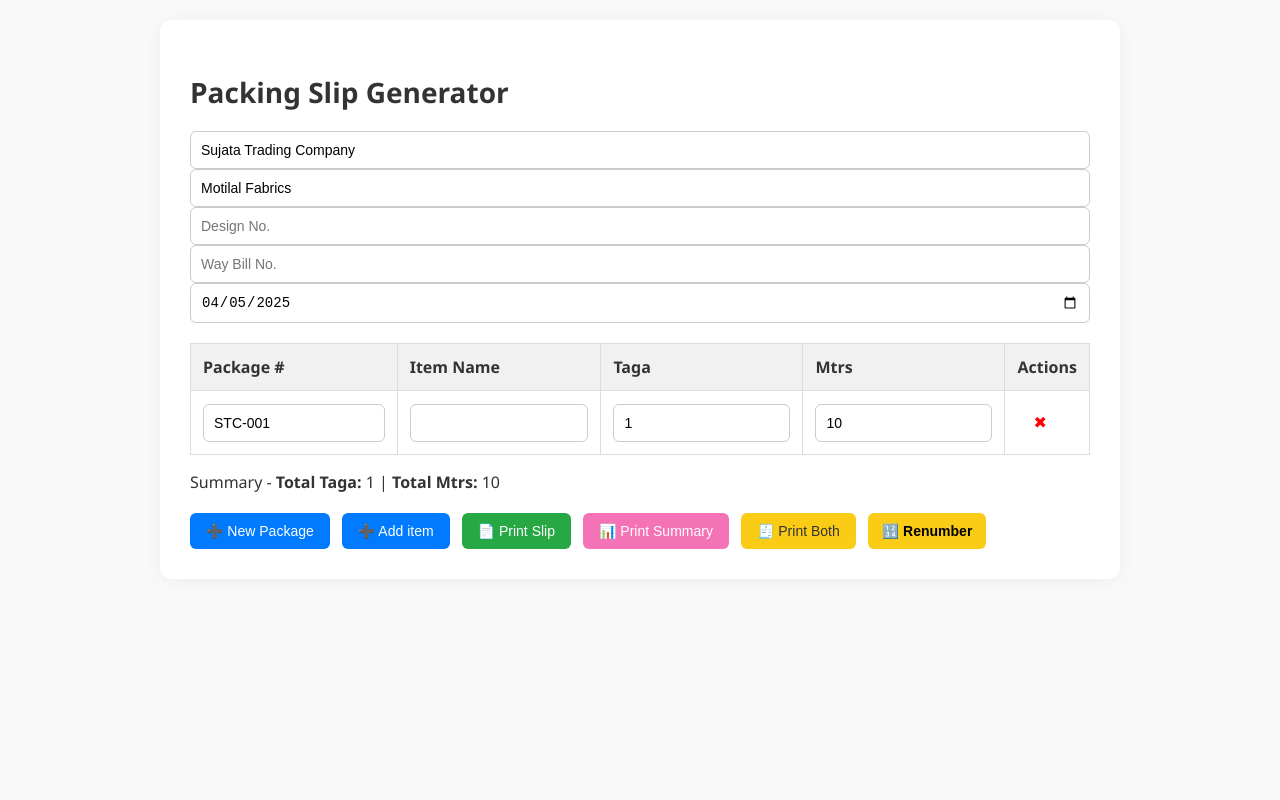
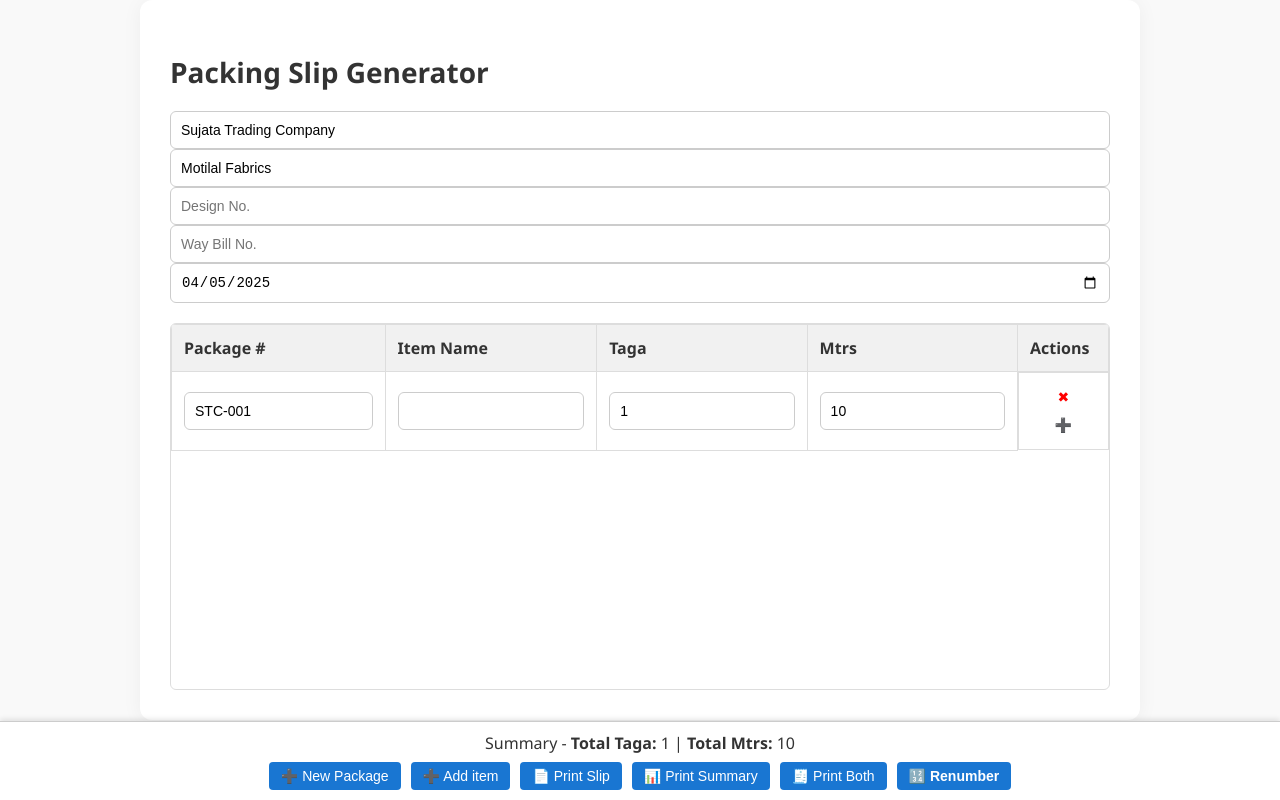
Before and after one commit to mukesh-techprescient/packing-slip-generator, a React (Vite) app: page / in a window 1280 px wide. Built offline with nearby package versions, Linux system fonts and the light colour scheme.

Commit message:
Renumber foix +styling changes bottom bar

```diff
--- a/src/App.jsx
+++ b/src/App.jsx
@@ -61,28 +61,52 @@
 
   };
 
-  const renumberRows = () => {
-    let newRows = [...rows];
+  const handleRenumber = () => {
+    const prefix = PACKAGE_PREFIX;
+    const wb = wayBillNo.trim();
+    const seen = new Set();
+    let counter = 1;
 
-    if (wayBillNo) {
-      // Format: STC-WAYBILL-001
-      newRows = newRows.map((row, index) => ({
-        ...row,
-        packageNumber: `${PACKAGE_PREFIX}-${wayBillNo}-${(index + 1).toString().padStart(3, '0')}`
-      }));
-    } else if (rows.length > 0) {
-      // Use prefix from first row, e.g., STC or STC-XYZ
-      const basePrefixMatch = rows[0].packageNumber.match(/^(.*?)-\d+$/);
-      const basePrefix = basePrefixMatch ? basePrefixMatch[1] : PACKAGE_PREFIX;
+    const updated = rows.map((row) => {
+      let newPkg;
+      if (!seen.has(row.packageNumber)) {
+        newPkg = wb
+          ? `${prefix}-${wb}-${counter.toString().padStart(3, "0")}`
+          : `${prefix}-${counter.toString().padStart(3, "0")}`;
+        seen.add(row.packageNumber);
+        counter++;
+      } else {
+        // Reuse the already computed new package number for this group
+        newPkg = Array.from(seen).find((val, i) => {
+          const basePkg = wb
+            ? `${prefix}-${wb}-${(i + 1).toString().padStart(3, "0")}`
+            : `${prefix}-${(i + 1).toString().padStart(3, "0")}`;
+          return val === row.packageNumber && basePkg;
+        });
+      }
+      return { ...row, packageNumber: newPkg };
+    });
 
-      newRows = newRows.map((row, index) => ({
-        ...row,
-        packageNumber: `${basePrefix}-${(index + 1).toString().padStart(3, '0')}`
-      }));
-    }
+    setRows(updated);
+  };
 
-    setRows(newRows);
+
+  const addSubItem = (index) => {
+    const rowToCopy = rows[index];
+    const newRow = {
+      packageNumber: rowToCopy.packageNumber,
+      itemName: rowToCopy.itemName,
+      taga: rowToCopy.taga,
+      qty: null,
     };
+
+    // Insert new row *after* current index
+    const updated = [...rows];
+    updated.splice(index + 1, 0, newRow);
+    setRows(updated);
+  };
+
+
 
 
   const additem = () => {
@@ -186,6 +210,8 @@
         />
       </div>
 
+      <div class="table-scroll">
+
       <table>
         <thead>
           <tr>
@@ -197,20 +223,29 @@
           </tr>
         </thead>
         <tbody>
-          {rows.map((row, i) => (
-            <tr key={i}>
-              <td>
+  {(() => {
+    const grouped = rows.reduce((acc, row, i) => {
+      const key = row.packageNumber;
+      if (!acc[key]) acc[key] = [];
+      acc[key].push({ ...row, index: i });
+      return acc;
+    }, {});
+
+    return Object.entries(grouped).flatMap(([pkg, groupRows]) => {
+      return groupRows.map((row, idx) => (
+        <tr key={row.index}>
+          {idx === 0 && (
+            <td rowSpan={groupRows.length}>
               <input
                 value={row.packageNumber}
-                  onChange={(e) =>
-                    updateRow(i, "packageNumber", e.target.value)
-                  }
+                onChange={(e) => updateRow(row.index, "packageNumber", e.target.value)}
               />
             </td>
+          )}
           <td>
             <input
               value={row.itemName}
-                  onChange={(e) => updateRow(i, "itemName", e.target.value)}
+              onChange={(e) => updateRow(row.index, "itemName", e.target.value)}
             />
           </td>
           <td>
@@ -218,7 +253,7 @@
               type="number"
               min={1}
               value={row.taga}
-                  onChange={(e) => updateRow(i, "taga", e.target.value)}
+              onChange={(e) => updateRow(row.index, "taga", e.target.value)}
             />
           </td>
           <td>
@@ -226,42 +261,43 @@
               type="number"
               min={1}
               value={row.qty}
-                  onChange={(e) => updateRow(i, "qty", e.target.value)}
+              onChange={(e) => updateRow(row.index, "qty", e.target.value)}
               onKeyDown={handleEnterInQty}
-                  ref={(el) => (qtyRefs.current[i] = el)}
+              ref={(el) => (qtyRefs.current[row.index] = el)}
             />
           </td>
-              <td>
-                <button onClick={() => removeRow(i)}>✖</button>
+          <td className="actions-cell">
+            <button onClick={() => removeRow(row.index)}>✖</button>
+            <button onClick={() => addSubItem(row.index)}>➕ </button>
+
           </td>
         </tr>
-          ))}
+      ));
+    });
+  })()}
 </tbody>
+
       </table>
-
-      <div className="totals">Summary - <strong>Total Taga:</strong> {totalTaga} | <strong>Total Mtrs:</strong> {totalQty}</div>
+      </div>
 
 
-      <div className="actions">
-        <button className="add" onClick={addRow}>
-          ➕ New Package
-        </button>
-        <button className="add" onClick={additem}>
-          ➕ Add item
-        </button>
-        <button className="generate" onClick={handleGeneratePackingPDF}>
-          📄 Print Slip
-        </button>
-        <button className="summary" onClick={handleGenerateSummaryPDF}>
-          📊 Print Summary
-        </button>
-        <button className="combined" onClick={handleGenerateCombinedPDF}>
-          🧾 Print Both
-        </button>
-        <button className="renumber" onClick={renumberRows}>
-          🔢 Renumber</button>
+
+<div className="footer-bar">
+  <div className="footer-summary">
+   Summary - <strong>Total Taga:</strong> {totalTaga} | <strong>Total Mtrs:</strong> {totalQty}
 
   </div>
+  <div className="footer-actions">
+    <button className="add" onClick={addRow}>➕ New Package</button>
+    <button className="add" onClick={additem}>➕ Add item</button>
+    <button className="generate" onClick={handleGeneratePackingPDF}>📄 Print Slip</button>
+    <button className="summary" onClick={handleGenerateSummaryPDF}>📊 Print Summary</button>
+    <button className="combined" onClick={handleGenerateCombinedPDF}>🧾 Print Both</button>
+    <button className="renumber" onClick={handleRenumber}>
+          🔢 Renumber</button>
+  </div>
+</div>
+
     </div>
 
   );
--- a/src/styles.css
+++ b/src/styles.css
@@ -2,17 +2,24 @@
   font-family: 'Segoe UI', sans-serif;
   background-color: #f9f9f9;
   margin: 0;
-    padding: 20px;
+  padding: 0;
   color: #333;
+  overflow: hidden; /* prevent scrolling on body */
+  height: 100vh;
 }
 
 .container {
-    max-width: 900px;
+  max-width: 1000px;
+  height: calc(100vh - 80px); /* full height minus footer */
   margin: 0 auto;
   background-color: white;
   padding: 30px;
   border-radius: 12px;
   box-shadow: 0 2px 20px rgba(0, 0, 0, 0.05);
+  display: flex;
+  flex-direction: column;
+  box-sizing: border-box;
+  overflow: hidden;
 }
 
 h2 {
@@ -34,10 +41,21 @@
   outline: none;
 }
 
+/* Table scroll container */
+.table-scroll {
+  flex: 1;
+  overflow-y: auto;
+  overflow-x: auto;
+  border: 1px solid #ddd;
+  border-radius: 6px;
+  margin-top: 20px;
+}
+
+/* Table styles */
 table {
   width: 100%;
   border-collapse: collapse;
-    margin-top: 20px;
+  min-width: 800px;
 }
 
 th, td {
@@ -58,12 +76,27 @@
   color: red;
 }
 
-  .actions {
-    margin-top: 20px;
+/* Action buttons inside table */
+.actions-cell {
   display: flex;
-    gap: 12px;
+  justify-content: center;
+  gap: 4px;
+  flex-wrap: wrap;
 }
 
+.actions-cell button {
+  padding: 4px 8px;
+  font-size: 14px;
+  border: none;
+  border-radius: 4px;
+  cursor: pointer;
+}
+
+.actions-cell button:hover {
+  background-color: #e0e0e0;
+}
+
+/* General button styles */
 button {
   padding: 10px 16px;
   font-size: 14px;
@@ -82,6 +115,22 @@
   color: white;
 }
 
+button.renumber {
+  background-color: #facc15;
+  font-weight: bold;
+}
+
+button.summary {
+  background-color: #f472b6; /* pink */
+  color: white;
+}
+
+button.combined {
+  background-color: #facc15; /* yellow */
+  color: #333;
+}
+
+/* Slip styling */
 .slip {
   page-break-after: always;
   border: 1px solid #ccc;
@@ -97,29 +146,49 @@
   font-weight: 500;
 }
 
-  .renumber {
-    background-color: #facc15;
+/* Footer bar fixed at bottom */
+
+
+
+.footer-actions button {
+  padding: 6px 12px;
+  font-size: 14px;
   border: none;
-    padding: 0.5em 1em;
-    font-weight: bold;
+  border-radius: 4px;
+  background: #1976d2;
+  color: white;
   cursor: pointer;
 }
 
-
-
-
-
-  button.summary {
-    background-color: #f472b6; /* pink */
-    color: white;
+.footer-actions button:hover {
+  background-color: #115293;
 }
 
-  button.combined {
-    background-color: #facc15; /* yellow */
-    color: #333;
+.footer-bar {
+  position: fixed;
+  bottom: 0;
+  left: 0;
+  width: 100vw;
+  background: #ffffff;
+  border-top: 1px solid #ccc;
+  padding: 10px 0;
+  box-shadow: 0 -2px 5px rgba(0, 0, 0, 0.1);
+  z-index: 1000;
+  box-sizing: border-box;
+  text-align: center;
 }
 
+.footer-summary {
+  font-size: 16px;
+  font-weight: 500;
+  margin-bottom: 8px;
+  display: block;
+  width: 100%;
+}
 
-  .actions button:hover {
-    opacity: 0.9;
+.footer-actions {
+  display: inline-flex;
+  gap: 10px;
+  justify-content: center;
+  flex-wrap: wrap;
 }
```
Lines whose indentation alone changed are shown as unchanged.
